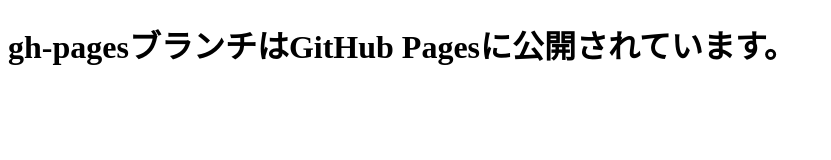
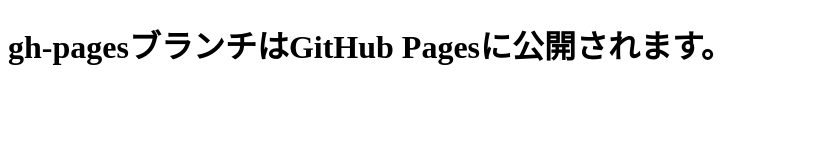
Before and after one commit to kaiyans/git-study, a plain HTML site: page index.html in a window 1280 px wide. Shown: the whole page, without its empty margins (0-831 px from the left). Drawn offline with Linux system fonts and the light colour scheme.

Commit message:
GitHub Pages用のWebページを作成

```diff
--- a/index.html
+++ b/index.html
@@ -1,10 +1,10 @@
 <!DOCTYPE html>
 <html lang="ja">
-    <head>
-        <meta charset="UTF-8"/>
-        <title>Gitの勉強</title>
-    </head>
-    <body>
-        <h1>gh-pagesブランチはGitHub Pagesに公開されています。</h1>
-    </body>
+  <head>
+    <meta charset="UTF-8" />
+    <title>Gitの勉強</title>
+  </head>
+  <body>
+    <h1>gh-pagesブランチはGitHub Pagesに公開されます。</h1>
+  </body>
 </html>
```
